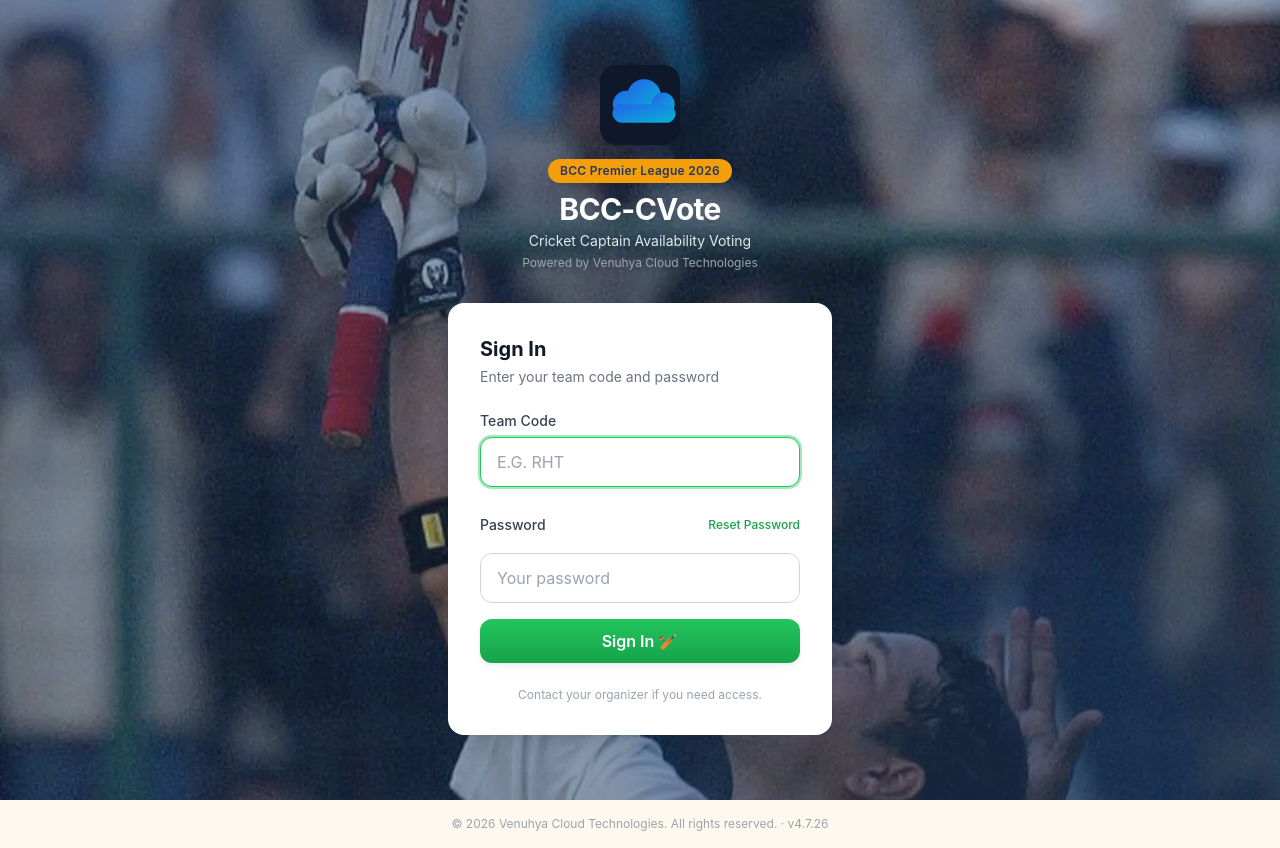
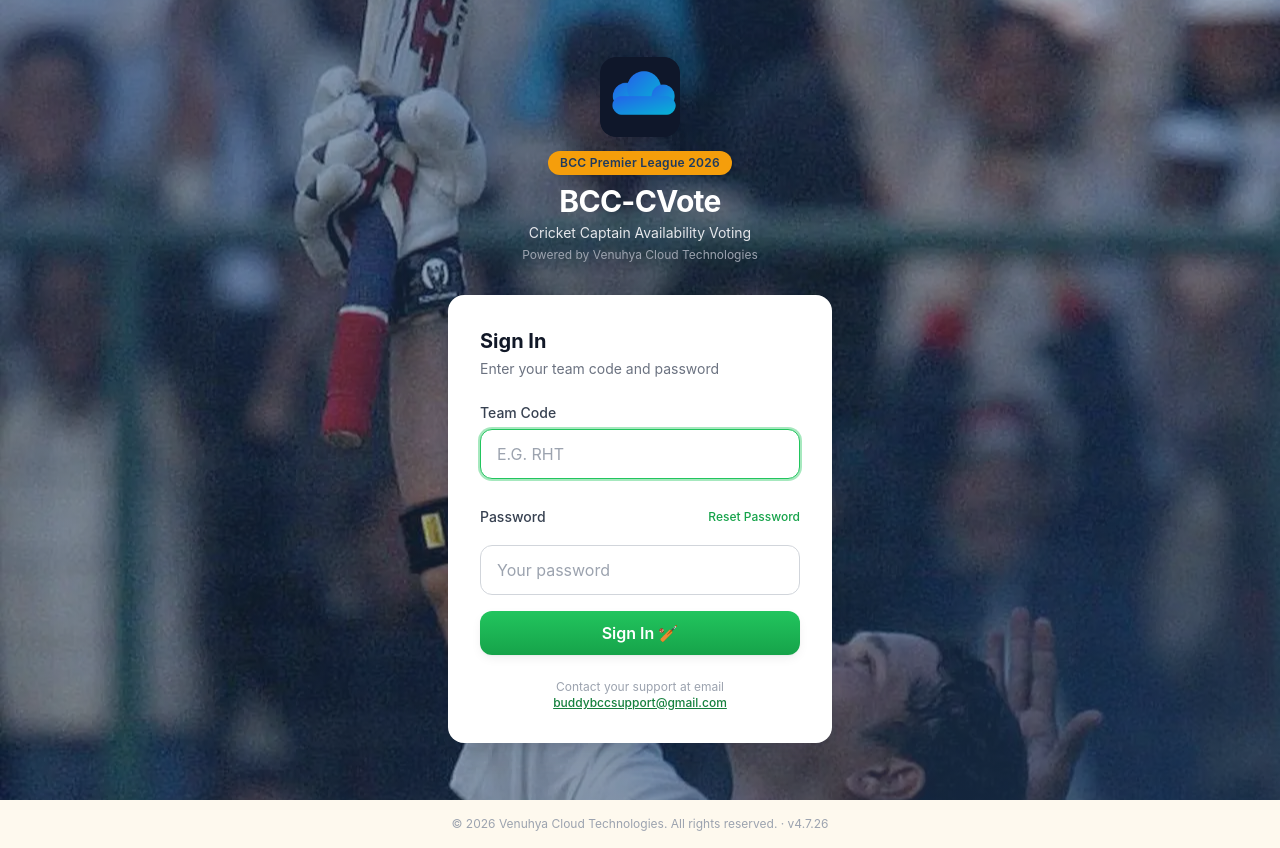
Before and after one commit to Vennu04/BCC-CVote, a React (Vite) app in the folder frontend/: page /login in a window 1280 px wide. Built offline with nearby package versions, Linux system fonts and the light colour scheme; no server answers.

Commit message:
feat(login): show a support email instead of "contact your organizer" (#18)
Gives a direct contact point for access requests.

Co-authored-by: Vennu04 <mohinaren082gemail.com>

```diff
--- a/frontend/src/pages/Login.jsx
+++ b/frontend/src/pages/Login.jsx
@@ -107,7 +107,10 @@ export default function Login() {
           </form>
 
           <p className="text-xs text-gray-400 text-center mt-6">
-            Contact your organizer if you need access.
+            Contact your support at email{" "}
+            <a href="mailto:buddybccsupport@gmail.com" className="text-pitch-700 font-medium underline">
+              buddybccsupport@gmail.com
+            </a>
           </p>
         </div>
       </div>
```
